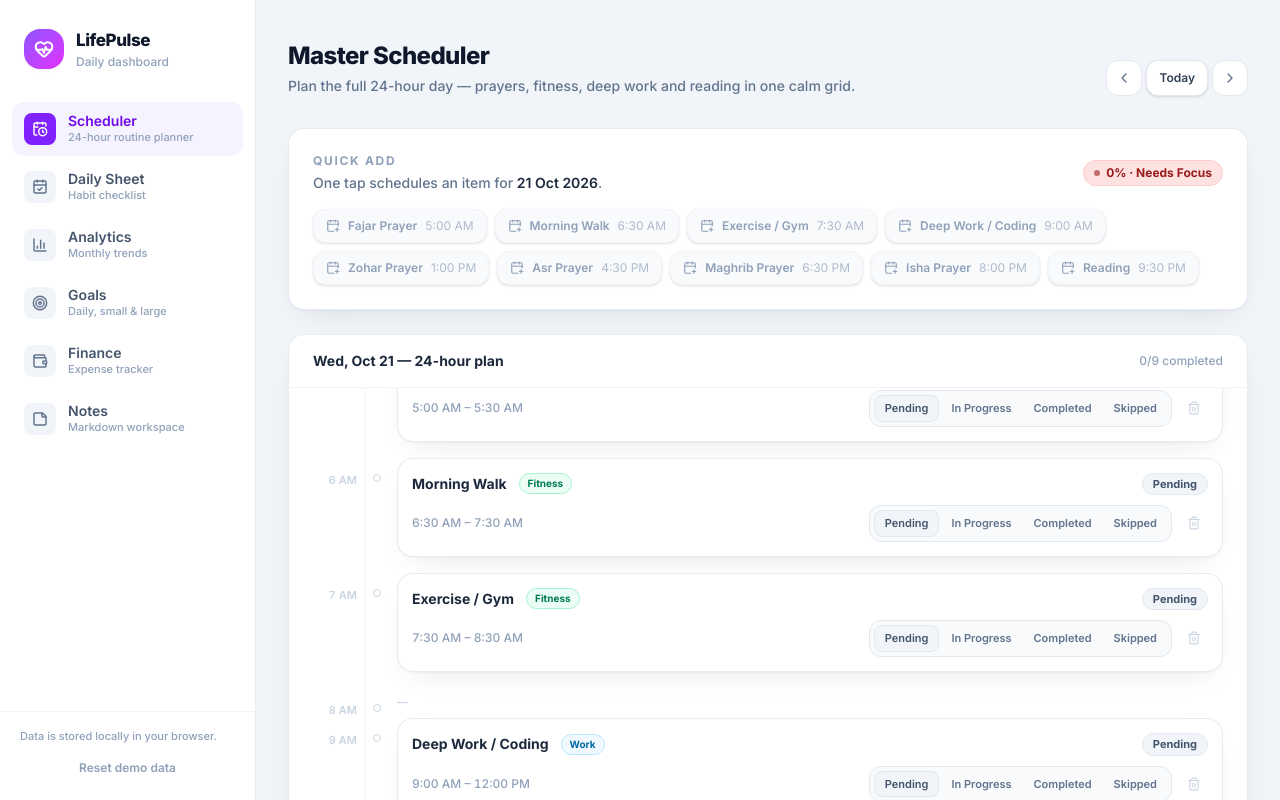
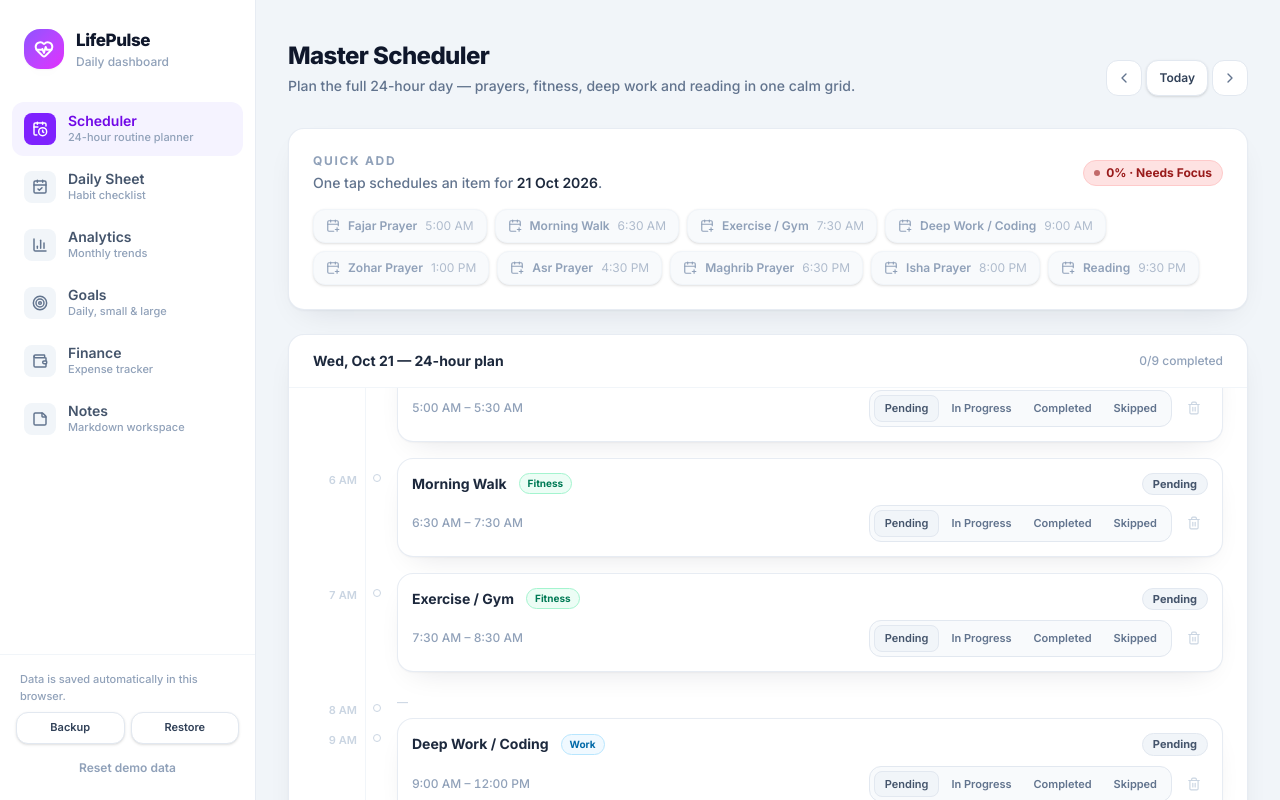
Before and after one commit to hassy1122/LifePulseSchedule, a React (Vite) app: page / in a window 1280 px wide. Shown: the top 800 px of the page. Built offline with nearby package versions, Linux system fonts and the light colour scheme.

Commit message:
Add backup/restore to sidebar; document persistence guarantees

```diff
--- a/src/App.jsx
+++ b/src/App.jsx
@@ -2,6 +2,7 @@ import { useCallback, useState } from "react"
 import Sidebar, { MobileBar } from "./components/Sidebar"
 import { usePersistentState, patchState } from "./lib/storage"
 import { buildSeedData } from "./lib/seed"
+import { dateKey } from "./lib/utils"
 import Scheduler from "./pages/Scheduler"
 import Daily from "./pages/Daily"
 import Analytics from "./pages/Analytics"
@@ -20,6 +21,34 @@ export default function App() {
     [setData],
   )
 
+  /** Download the whole store as a JSON backup file. */
+  const onExport = useCallback(() => {
+    const blob = new Blob([JSON.stringify(data, null, 2)], { type: "application/json" })
+    const url = URL.createObjectURL(blob)
+    const a = document.createElement("a")
+    a.href = url
+    a.download = `lifepulse-backup-${dateKey(new Date())}.json`
+    document.body.appendChild(a)
+    a.click()
+    a.remove()
+    URL.revokeObjectURL(url)
+  }, [data])
+
+  /** Restore the store from a backup JSON file. */
+  const onImport = useCallback(async (file) => {
+    try {
+      const next = JSON.parse(await file.text())
+      const required = ["scheduler", "daily", "goals", "finance", "notes"]
+      if (!next || typeof next !== "object" || required.some((k) => !(k in next))) {
+        throw new Error("this file is not a LifePulse backup")
+      }
+      patchState(setData, (d) => Object.assign(d, next))
+      return { ok: true }
+    } catch (err) {
+      return { ok: false, error: err?.message || "could not read the file" }
+    }
+  }, [setData])
+
   function reset() {
     if (window.confirm("Reset all LifePulse data to the 30-day demo dataset? This cannot be undone.")) {
       try {
@@ -33,7 +62,7 @@ export default function App() {
 
   return (
     <div className="min-h-screen bg-slate-100">
-      <Sidebar page={page} onNavigate={setPage} onReset={reset} />
+      <Sidebar page={page} onNavigate={setPage} onReset={reset} onExport={onExport} onImport={onImport} />
       <MobileBar page={page} onNavigate={setPage} />
 
       <main className="min-h-screen md:pl-64" id="main">
--- a/src/components/Sidebar.jsx
+++ b/src/components/Sidebar.jsx
@@ -1,3 +1,4 @@
+import { useRef, useState } from "react"
 import {
   CalendarCheck,
   CalendarClock,
@@ -17,7 +18,24 @@ const NAV = [
   { id: "notes", label: "Notes", icon: StickyNote, hint: "Markdown workspace" },
 ]
 
-export default function Sidebar({ page, onNavigate, onReset }) {
+export default function Sidebar({ page, onNavigate, onReset, onExport, onImport }) {
+  const [status, setStatus] = useState(null)
+  const statusTimer = useRef(null)
+
+  async function handleImport(e) {
+    const file = e.target.files?.[0]
+    e.target.value = ""
+    if (!file) return
+    const res = await onImport(file)
+    setStatus(
+      res.ok
+        ? { ok: true, msg: "Backup restored — all your changes are back." }
+        : { ok: false, msg: `Import failed: ${res.error}` },
+    )
+    window.clearTimeout(statusTimer.current)
+    statusTimer.current = window.setTimeout(() => setStatus(null), 4500)
+  }
+
   return (
     <aside
       className="fixed inset-y-0 left-0 z-40 hidden w-64 flex-col border-r border-slate-200/80 bg-white md:flex"
@@ -69,8 +87,39 @@ export default function Sidebar({ page, onNavigate, onReset }) {
       {/* Footer */}
       <div className="border-t border-slate-100 p-4">
         <p className="px-1 text-[11px] font-medium text-slate-400">
-          Data is stored locally in your browser.
+          Data is saved automatically in this browser.
         </p>
+        <div className="mt-2 flex gap-1.5">
+          <button
+            type="button"
+            onClick={onExport}
+            aria-label="Download a backup file of all your data"
+            className="btn-soft !h-8 flex-1 !px-2 text-[11px]"
+          >
+            Backup
+          </button>
+          <label
+            className="btn-soft flex-1 cursor-pointer !h-8 !px-2 text-[11px]"
+            title="Restore everything from a backup file"
+          >
+            <span aria-hidden="false">Restore</span>
+            <input
+              type="file"
+              accept="application/json,.json"
+              className="sr-only"
+              onChange={handleImport}
+              aria-label="Restore from a backup file"
+            />
+          </label>
+        </div>
+        {status ? (
+          <p
+            role="status"
+            className={`mt-2 px-1 text-[11px] font-semibold ${status.ok ? "text-emerald-600" : "text-rose-600"}`}
+          >
+            {status.msg}
+          </p>
+        ) : null}
         <button
           type="button"
           onClick={onReset}
```
Also changed, not shown: 1 other file (tests, documents, lock files or other folders).
